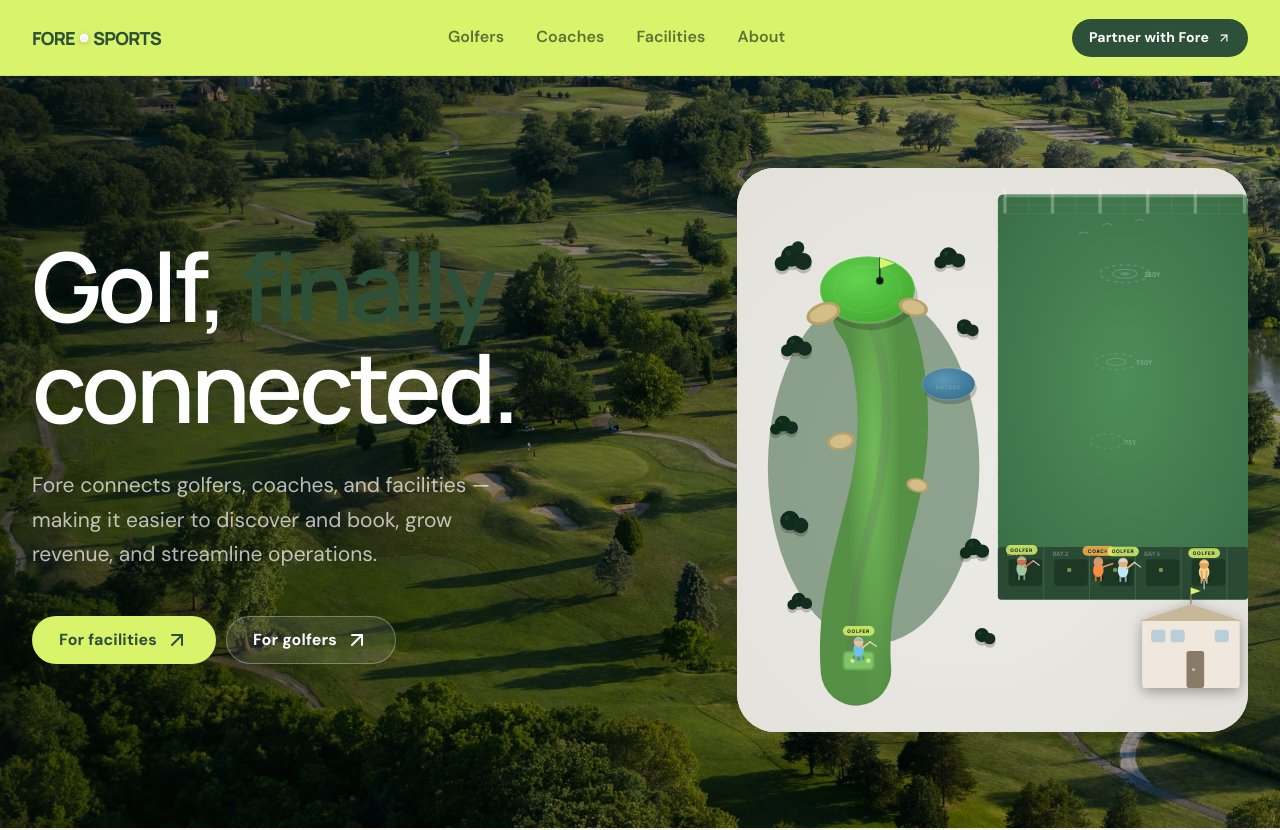
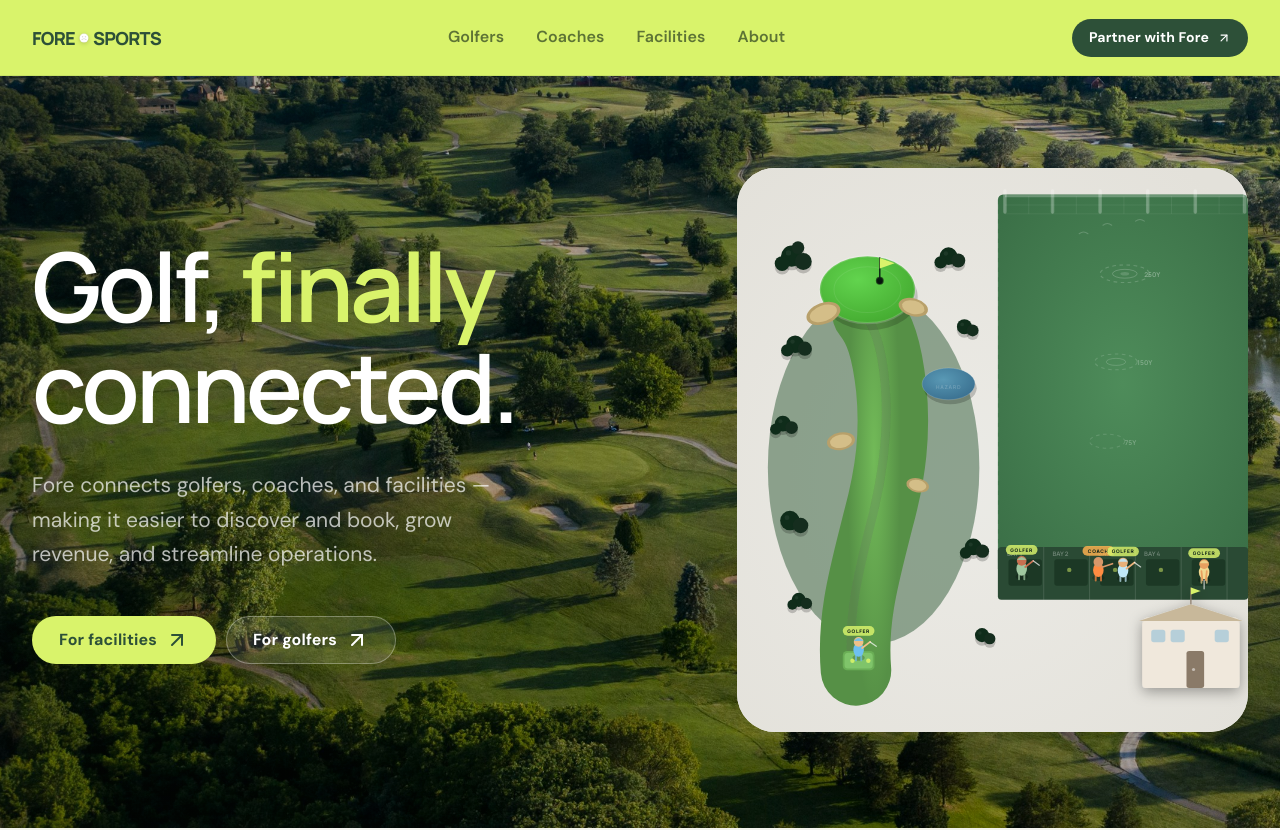
Before and after one commit to Savvvv4/fore-website, a React (Vite) app: page / in a window 1280 px wide. Shown: the top 830 px of the page. Built offline with nearby package versions, Linux system fonts and the light colour scheme.

Commit message:
Refine hero accent and desktop gradient

```diff
--- a/src/styles.css
+++ b/src/styles.css
@@ -192,8 +192,14 @@ a { color: inherit; }
 
 /* Photo hero text overrides */
 .hero-bg .hero h1       { color: #fff; }
-.hero-bg .hero h1 em    { color: var(--forest); }
+.hero-bg .hero h1 em    { color: var(--acid); }
 .hero-bg .hero-copy > p { color: rgba(255,255,255,.70); }
+
+@media (min-width: 601px) {
+  .hero-bg::before {
+    background: linear-gradient(108deg, rgba(4,12,7,.42) 0%, rgba(4,12,7,.20) 48%, rgba(4,12,7,.06) 100%);
+  }
+}
 
 /* Ghost button — used on dark photo hero */
 .button.hero-ghost {
```
